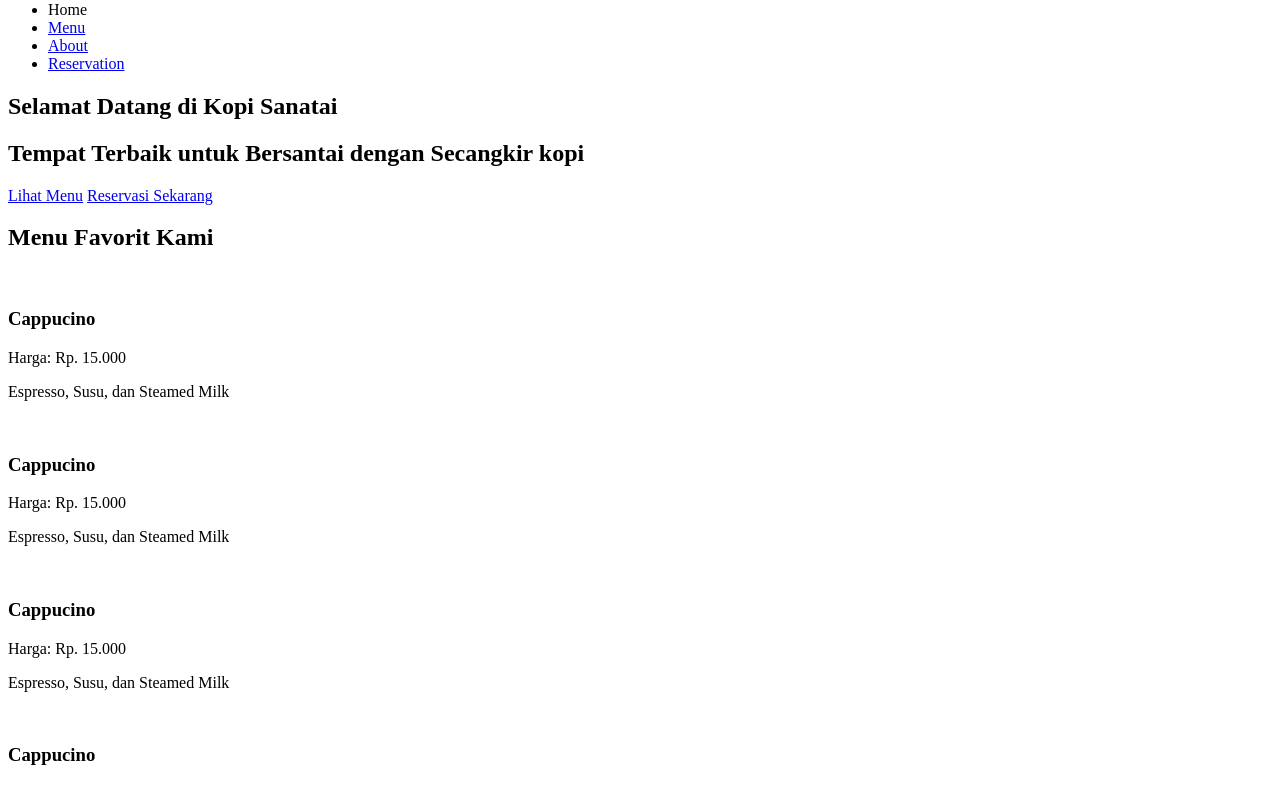
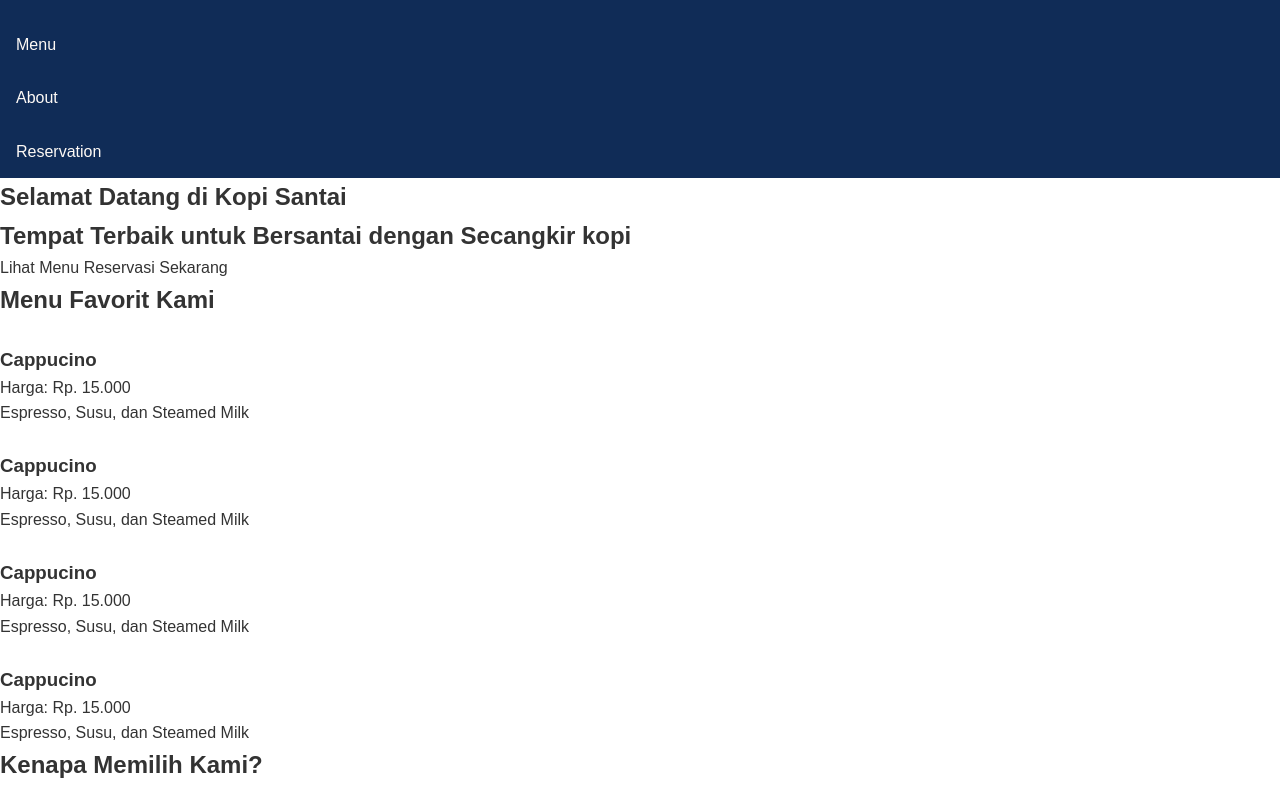
Before and after one commit to rpakbar02/Kuis-PrakPemWeb, a plain HTML site: page index.html in a window 1280 px wide. Shown: the part 100-887 px from the top of the page. Drawn offline with Linux system fonts and the light colour scheme.

```diff
--- /dev/null
+++ b/css/input.css
@@ -0,0 +1,3 @@
+@tailwind base;
+@tailwind components;
+@tailwind utilities;
--- a/css/style.css
+++ b/css/style.css
@@ -0,0 +1,93 @@
+html,
+* {
+  margin: 0;
+  padding: 0;
+  box-sizing: border-box;
+}
+
+body {
+  font-family: Arial, sans-serif;
+  line-height: 1.6;
+  color: #333;
+}
+
+header {
+  background-color: #f2f2f2;
+  padding: 20px;
+  text-align: center;
+  position: sticky;
+  display: flex;
+  flex-direction: row;
+  justify-content: space-between;
+  align-items: center;
+  top: 0;
+  z-index: 999;
+}
+
+header {
+    margin: 0;
+    padding: 0;
+    background-color: #102C57;
+    color: #FEFAF6;
+    display: flex;
+    flex-direction: row;
+    justify-content: space-between;
+    align-items: center;
+}
+
+header h1 p{
+    color: #FEFAF6;
+}
+
+ul li {
+    list-style: none;
+}
+
+ul li a {
+    display: flex;
+    flex-direction: row;
+    justify-content: space-between;
+    color: #FEFAF6;
+    text-align: center;
+    padding: 14px 16px;
+    text-decoration: none;
+}
+
+a:link {
+  text-decoration: none;
+  color: inherit;
+}
+
+a:visited {
+  text-decoration: none;
+  color: inherit;
+}
+
+a:hover {
+  text-decoration: none;
+  color: #DAC0A3;
+}
+
+a:active {
+  text-decoration: none;
+  color: #DAC0A3;
+}
+
+hero {
+  background-color: #f2f2f2;
+  padding: 20px;
+  text-align: center;
+  position: sticky;
+  display: flex;
+  flex-direction: row;
+  justify-content: space-between;
+  align-items: center;
+  top: 0;
+  z-index: 999;
+}
+
+hero > ul {
+  list-style: none;
+  display: flex;
+  gap: 20px;
+}
--- a/index.html
+++ b/index.html
@@ -4,26 +4,30 @@
     <meta charset="UTF-8">
     <meta name="viewport" content="width=device-width, initial-scale=1.0">
     <title>Kopi Santai</title>
+    <link rel="stylesheet" href="css/style.css">
+
 </head>
 <body>
     <div id="Home"></div>
     <header>
-        <nav>
-            <div class="logo">
-                <h1>Kopi Santai</h1>
-                <p>Nikmati Setiap Tegukan</p>
+        <nav class="navbar navbar-expand-lg ">
+            <div class="navbar-brand">
+                <a href="index.html">
+                    <h1>Kopi Santai</h1>
+                    <p>Nikmati Setiap Tegukan</p>
+                </a>
             </div>
             <ul class="nav-links">
-                <li><a href="#Home"></a>Home</a></li>
+                <li><a href="#Home">Home</a></li>
                 <li><a href="menu.html">Menu</a></li>
-                <li><a href="#About">About</a></li>
-                <li><a href="#Reservation">Reservation</a></li>
+                <li><a href="about.html">About</a></li>
+                <li><a href="reservation.html">Reservation</a></li>
             </ul>
-        </nav>
+        </navca>
     </header>
     <main>
         <section class="hero">
-            <h1>Selamat Datang di Kopi Sanatai</h1>
+            <h1>Selamat Datang di Kopi Santai</h1>
             <h2>Tempat Terbaik untuk Bersantai dengan Secangkir kopi</h2>
             <a href="menu.html" class="btn">Lihat Menu</a>
             <a href="#Reservation" class="btn">Reservasi Sekarang</a>
```
Also changed, not shown: menu.html (+20 -16 lines), css/output.css (added).
